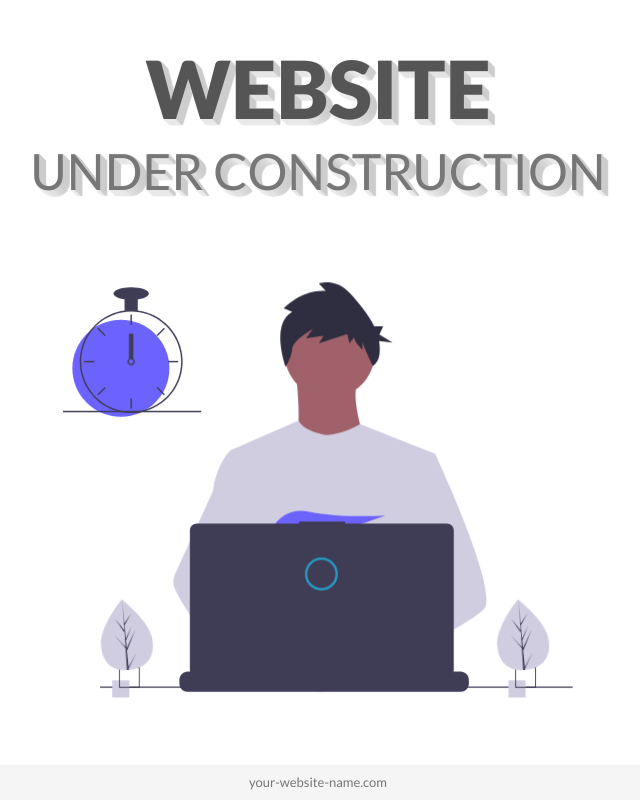
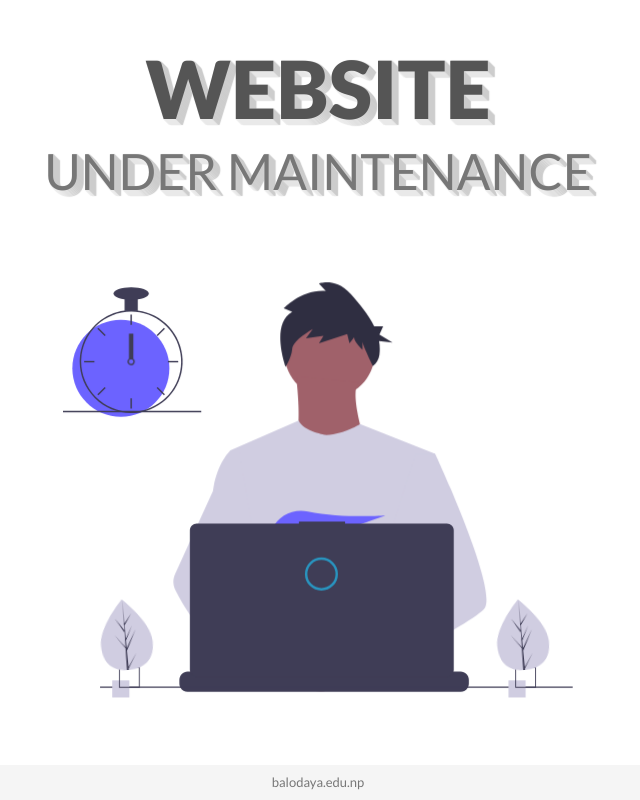
Before and after one commit to Balodaya/web, a plain HTML site: page index.html in a window 1280 px wide. Shown: the whole page, without its empty margins (322-962 px from the left). Drawn offline with nearby package versions, Linux system fonts and the light colour scheme.

Commit message:
Update index.html

```diff
--- a/index.html
+++ b/index.html
@@ -29,7 +29,7 @@
       <div class="row justify-content-center">
         <div class="col-md-10 main-title">
           <h1>Website</h1>
-          <h2>under construction</h2>
+          <h2>under maintenance</h2>
         </div>
       </div>
       <div class="row align-items-center">
@@ -249,7 +249,7 @@
     </div>
       <footer class="footer">
         <div class="container text-center">
-          <span>your-website-name.com</span>
+          <span>balodaya.edu.np</span>
         </div>
       </footer>
 
```
